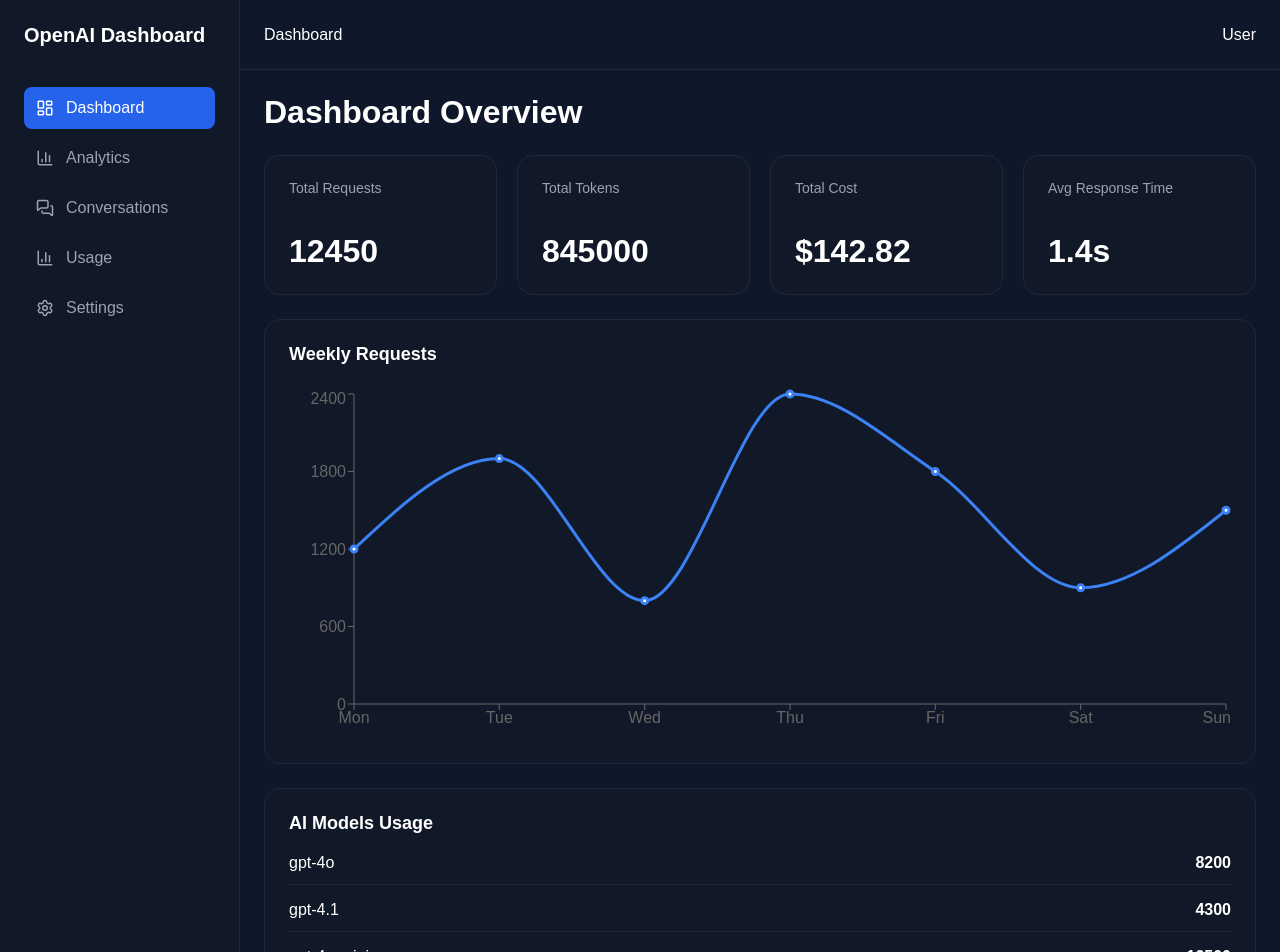
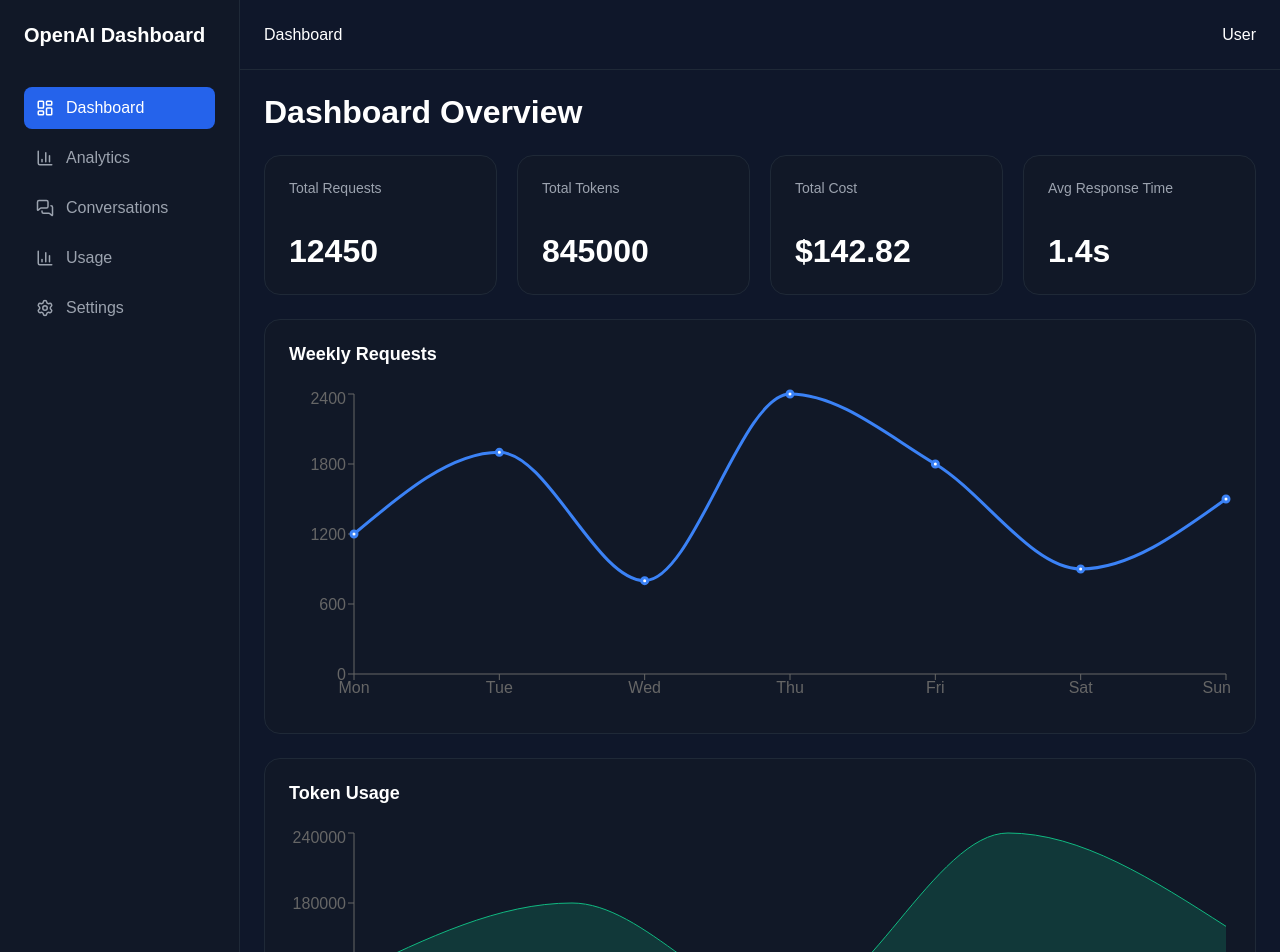
Before and after one commit to veljko-naumovic/openai-dashboard, a Next.js app: page /dashboard in a window 1280 px wide. Shown: the top 952 px of the page. Built offline with nearby package versions, Linux system fonts and the light colour scheme.

Commit message:
Add chart card compoent, analitics chart add to dashboard

```diff
--- a/src/app/dashboard/page.tsx
+++ b/src/app/dashboard/page.tsx
@@ -4,9 +4,10 @@
 
 import DashboardStatsFallback from "@/features/dashboard/components/DashboardStatsFallback/DashboardStatsFallback";
 
-import AnalyticsChart from "@/features/dashboard/components/AnalyticsChart/AnalyticsChart";
+import AnalyticsGrid from "@/features/dashboard/components/AnalyticsGrid/AnalyticsGrid";
 
 import ModelsUsageServer from "@/features/dashboard/components/ModelsUsageServer/ModelsUsageServer";
+
 import ModelsUsageFallback from "@/features/dashboard/components/ModelsUsageFallback/ModelsUsageFallback";
 
 export default function DashboardPage() {
@@ -18,7 +19,7 @@
 				<DashboardStats />
 			</Suspense>
 
-			<AnalyticsChart />
+			<AnalyticsGrid />
 
 			<Suspense fallback={<ModelsUsageFallback />}>
 				<ModelsUsageServer />
--- /dev/null
+++ b/src/components/ui/ChartCard/ChartCard.module.scss
@@ -0,0 +1,18 @@
+.card {
+    flex: 1 1 500px;
+    background-color: #111827;
+    border: 1px solid #1f2937;
+    border-radius: 16px;
+    padding: 24px;
+}
+
+.header {
+    font-size: 18px;
+    font-weight: 600;
+    margin-bottom: 24px;
+}
+
+.content {
+    width: 100%;
+    min-width: 0;
+}
--- /dev/null
+++ b/src/components/ui/ChartCard/ChartCard.tsx
@@ -0,0 +1,16 @@
+import styles from "./ChartCard.module.scss";
+
+type ChartCardProps = Readonly<{
+	title: string;
+	children: React.ReactNode;
+}>;
+
+export default function ChartCard({ title, children }: ChartCardProps) {
+	return (
+		<div className={styles.card}>
+			<div className={styles.header}>{title}</div>
+
+			<div className={styles.content}>{children}</div>
+		</div>
+	);
+}
--- a/src/features/dashboard/components/AnalyticsChart/AnalyticsChart.tsx
+++ /dev/null
@@ -1,40 +0,0 @@
-"use client";
-
-import {
-	ResponsiveContainer,
-	LineChart,
-	Line,
-	XAxis,
-	YAxis,
-	Tooltip,
-} from "recharts";
-
-import styles from "./AnalyticsChart.module.scss";
-import { analyticsData } from "@/features/mock/analytics.data";
-
-export default function AnalyticsChart() {
-	return (
-		<div className={styles.chartCard}>
-			<div className={styles.header}>Weekly Requests</div>
-
-			<div className={styles.chartWrapper}>
-				<ResponsiveContainer width="100%" height={350}>
-					<LineChart data={analyticsData}>
-						<XAxis dataKey="day" />
-
-						<YAxis />
-
-						<Tooltip />
-
-						<Line
-							type="monotone"
-							dataKey="requests"
-							stroke="#3b82f6"
-							strokeWidth={3}
-						/>
-					</LineChart>
-				</ResponsiveContainer>
-			</div>
-		</div>
-	);
-}
--- /dev/null
+++ b/src/features/dashboard/components/AnalyticsGrid/AnalyticsGrid.module.scss
@@ -0,0 +1,6 @@
+.grid {
+    display: flex;
+    flex-wrap: wrap;
+    gap: 24px;
+    margin-top: 24px;
+}
--- /dev/null
+++ b/src/features/dashboard/components/AnalyticsGrid/AnalyticsGrid.tsx
@@ -0,0 +1,13 @@
+import RequestsChart from "../RequestsChart/AnalyticsChart";
+import TokensChart from "../TokensChart/TokensChart";
+import styles from "./AnalyticsGrid.module.scss";
+
+export default function AnalyticsGrid() {
+	return (
+		<div className={styles.grid}>
+			<RequestsChart />
+
+			<TokensChart />
+		</div>
+	);
+}
--- /dev/null
+++ b/src/features/dashboard/components/RequestsChart/AnalyticsChart.tsx
@@ -0,0 +1,36 @@
+"use client";
+
+import {
+	ResponsiveContainer,
+	LineChart,
+	Line,
+	XAxis,
+	YAxis,
+	Tooltip,
+} from "recharts";
+
+import ChartCard from "@/components/ui/ChartCard/ChartCard";
+import { analyticsData } from "@/features/mock/analytics.data";
+
+export default function RequestsChart() {
+	return (
+		<ChartCard title="Weekly Requests">
+			<ResponsiveContainer width="100%" height={320}>
+				<LineChart data={analyticsData}>
+					<XAxis dataKey="day" />
+
+					<YAxis />
+
+					<Tooltip />
+
+					<Line
+						type="monotone"
+						dataKey="requests"
+						stroke="#3b82f6"
+						strokeWidth={3}
+					/>
+				</LineChart>
+			</ResponsiveContainer>
+		</ChartCard>
+	);
+}
--- /dev/null
+++ b/src/features/dashboard/components/TokensChart/TokensChart.tsx
@@ -0,0 +1,59 @@
+"use client";
+
+import {
+	ResponsiveContainer,
+	AreaChart,
+	Area,
+	XAxis,
+	YAxis,
+	Tooltip,
+} from "recharts";
+
+import ChartCard from "@/components/ui/ChartCard/ChartCard";
+
+const data = [
+	{
+		day: "Mon",
+		tokens: 120000,
+	},
+	{
+		day: "Tue",
+		tokens: 180000,
+	},
+	{
+		day: "Wed",
+		tokens: 90000,
+	},
+	{
+		day: "Thu",
+		tokens: 240000,
+	},
+	{
+		day: "Fri",
+		tokens: 160000,
+	},
+];
+
+export default function TokensChart() {
+	return (
+		<ChartCard title="Token Usage">
+			<ResponsiveContainer width="100%" height={320}>
+				<AreaChart data={data}>
+					<XAxis dataKey="day" />
+
+					<YAxis />
+
+					<Tooltip />
+
+					<Area
+						type="monotone"
+						dataKey="tokens"
+						stroke="#10b981"
+						fill="#10b981"
+						fillOpacity={0.2}
+					/>
+				</AreaChart>
+			</ResponsiveContainer>
+		</ChartCard>
+	);
+}
```
Also changed, not shown: src/features/dashboard/components/RequestsChart/AnalyticsChart.module.scss (renamed from src/features/dashboard/components/AnalyticsChart/AnalyticsChart.module.scss).
